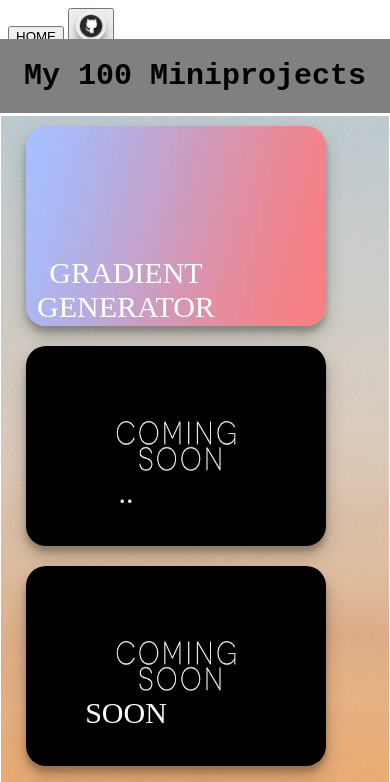
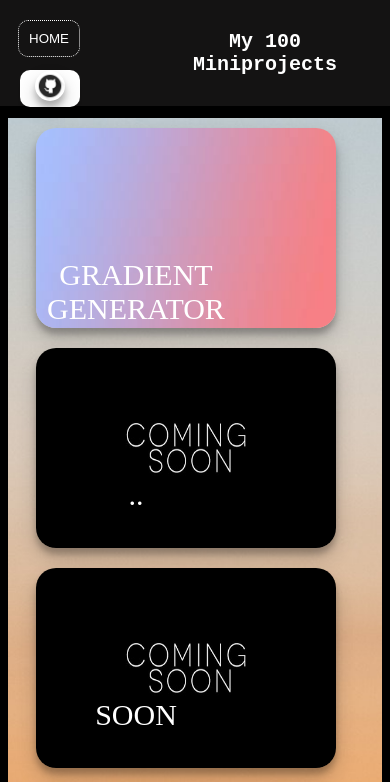
Before and after one commit to YashAnetz/Portfolio, a plain HTML site: page 100pro.html in a window 390 px wide. Shown: the top 782 px of the page. Drawn offline with Linux system fonts and the light colour scheme.

Commit message:
Update 100pro.css

```diff
--- a/Style/100pro.css
+++ b/Style/100pro.css
@@ -2,6 +2,51 @@
   box-sizing: border-box;
 }
 
+.a {
+  position: relative;
+  top: 30px;
+  z-index: 10;
+  border: 1px white dotted;
+  color: white;
+  border-radius: 10px;
+}
+
+.a1 {
+  position: relative;
+  top: 30px;
+  z-index: 10;
+  border-radius: 10px;
+  width: 80px;
+  height: 37px;
+  background-color: white;
+  border: 1px white dotted;
+  color: white;
+  align-items: center;
+}
+
+.a1 .git {
+  position: relative;
+  top: -10px;
+  left: -px;
+}
+
+.a1:hover {
+  background-color: gray;
+}
+
+.a:hover {
+  background-color: gray;
+}
+.git {
+  position: relative;
+  opacity: 1;
+  width: 30px;
+  height: 30px;
+  left: 0px;
+}
+body {
+  background-color: black;
+}
 .git {
   position: relative;
   opacity: 1;
@@ -10,25 +55,52 @@
   left: 0px;
 }
 
+.git1 {
+  position: relative;
+  opacity: 1;
+  background: none;
+  border: none;
+  width: 40px;
+  top: -37px;
+  left: -4px;
+  height: 40px;
+}
+
+header {
+  position: relative;
+  align-items: center;
+  margin-bottom: 5px;
+}
+
+button {
+  position: relative;
+  float: left;
+  top: -60px;
+  padding: 10px;
+
+  margin: 10px;
+  border: 1px dotted;
+  background: none;
+}
 /* Create two equal columns that floats next to each other */
 main {
   background-image: url("../Images/bacr.jpg");
+  margin-top: 20px;
 
-  margin: -7px;
   background-size: cover;
 }
 
 h2 {
-  background-color: gray;
-  padding: 20px;
+  background-color: rgb(20, 19, 19);
+  padding: 30px;
   position: relative;
-  align-items: center;
+  color: white;
+
   text-align: center;
   font-family: monospace;
   font-weight: 600;
   font-size: 30px;
   margin: -8px;
-  margin-bottom: 10px;
 }
 .column {
   float: left;
@@ -49,6 +121,7 @@ h2 {
 
 .container {
   left: 0px;
+  margin-left: 20%;
   top: -10px;
   position: relative;
   width: 300px;
@@ -60,6 +133,8 @@ h2 {
   position: relative;
   top: 0;
   left: 0;
+  margin-left: 20%;
+
   width: 300px;
   border-radius: 20px;
   height: 200px;
@@ -76,6 +151,7 @@ img {
   position: absolute;
   width: 300px;
   height: 200px;
+  margin-left: 20%;
   border-radius: 20px;
   box-shadow: rgba(0, 0, 0, 0.19) 0px 10px 20px, rgba(0, 0, 0, 0.23) 0px 6px 6px;
   left: 0;
@@ -88,6 +164,7 @@ img {
   top: 100px;
   font-weight: 500;
   font-size: 30px;
+  margin-left: 20%;
 
   text-transform: uppercase;
   color: white;
@@ -105,6 +182,7 @@ img {
   height: 50px;
   left: 10px;
   top: 140px;
+  margin-left: 20%;
   text-align: center;
   opacity: 0;
   border-bottom-left-radius: 20px;
@@ -119,6 +197,7 @@ img {
   position: absolute;
   width: 140px;
   left: 152px;
+  margin-left: 20%;
   height: 50px;
   top: 140px;
   text-align: center;
@@ -147,7 +226,34 @@ img {
 .button1:hover {
   background-color: rgba(0, 0, 0, 0.23);
 }
-@media only screen and (max-width: 850px) {
+@media only screen and (max-width: 1200px) {
+  h2 {
+    position: relative;
+    font-size: 20px;
+  }
+  .a {
+    position: relative;
+    top: 10px;
+    z-index: 10;
+    border: 1px white dotted;
+    color: white;
+    border-radius: 10px;
+  }
+
+  .a1 {
+    position: relative;
+    top: 60px;
+    left: -80px;
+    z-index: 10;
+    border-radius: 10px;
+    width: 60px;
+    height: 37px;
+    background-color: white;
+    border: 1px white dotted;
+    color: white;
+    align-items: center;
+  }
+
   .column {
     position: relative;
     left: 0;
@@ -165,6 +271,7 @@ img {
   .overlay {
     position: relative;
     width: 300px;
+    margin-left: 1%;
     height: 200px;
     left: 5px;
     top: -205px;
@@ -183,6 +290,7 @@ img {
     width: 300px;
     height: 200px;
     left: 5px;
+    margin-left: 1%;
     border-radius: 20px;
     box-shadow: rgba(0, 0, 0, 0.19) 0px 10px 20px,
       rgba(0, 0, 0, 0.23) 0px 6px 6px;
@@ -197,6 +305,7 @@ img {
     left: 5px;
     top: 100px;
     font-weight: 300;
+    margin-left: 1%;
 
     font-size: 30px;
     text-align: center;
@@ -214,8 +323,10 @@ img {
     position: absolute;
     width: 190px;
     left: 15px;
-    top: 140px;
+    top: 130px;
+
     text-align: center;
+    margin-left: 1%;
     opacity: 0;
     border-bottom-left-radius: 20px;
     transition: opacity 0.35s ease;
@@ -230,9 +341,10 @@ img {
     position: absolute;
     width: 70px;
     left: 225px;
-    top: 140px;
+    top: 130px;
     text-align: center;
     opacity: 0;
+    margin-left: 1%;
     border-bottom-right-radius: 20px;
     transition: opacity 0.35s ease;
     background: none;
```
